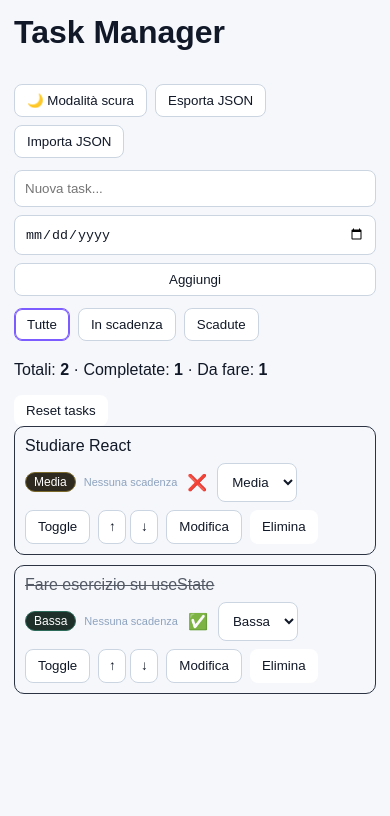
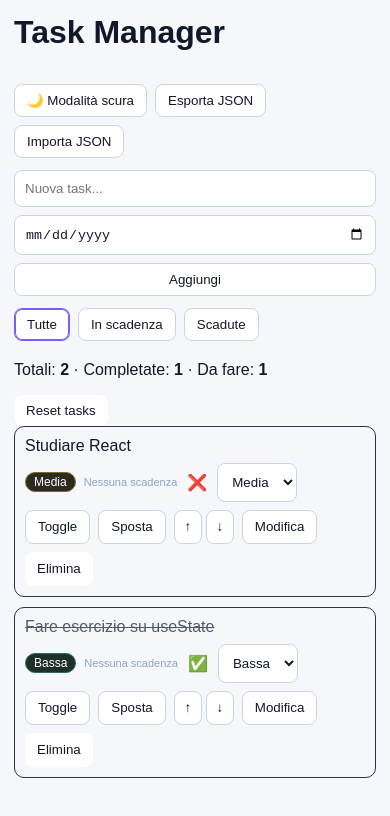
Before and after one commit to iqtron/task-manager, a React (Vite) app: page / in a window 390 px wide. Shown: the top 816 px of the page. Built offline with nearby package versions, Linux system fonts and the light colour scheme.

Commit message:
Desktop drag-drop with mobile quick move fallback

```diff
--- a/src/App.css
+++ b/src/App.css
@@ -147,6 +147,26 @@ button:hover {
   display: none;
   align-items: center;
   gap: 4px;
+}
+
+.quick-move-target {
+  display: none;
+  gap: 4px;
+}
+
+.quick-move-trigger {
+  display: none;
+}
+
+.quick-move-target button {
+  height: 28px;
+  padding: 0 8px;
+  font-size: 12px;
+}
+
+.quick-move-active {
+  border-color: #7c5cff;
+  box-shadow: 0 0 0 1px #7c5cff inset;
 }
 
 .move-buttons button {
@@ -318,4 +338,14 @@ button.danger:hover {
   .move-buttons {
     display: inline-flex;
   }
+
+  .quick-move-trigger {
+    display: inline-flex;
+  }
+
+  .quick-move-target {
+    display: inline-flex;
+    width: 100%;
+    justify-content: flex-start;
+  }
 }
--- a/src/App.jsx
+++ b/src/App.jsx
@@ -103,6 +103,7 @@ export default function App() {
     return window.matchMedia("(prefers-color-scheme: dark)").matches ? "dark" : "light";
   });
   const [draggedTaskId, setDraggedTaskId] = useState(null);
+  const [quickMoveSourceId, setQuickMoveSourceId] = useState(null);
   const importInputRef = useRef(null);
 
   useEffect(() => {
@@ -215,6 +216,38 @@ export default function App() {
     });
   }
 
+  function startQuickMove(id) {
+    setQuickMoveSourceId((prev) => (prev === id ? null : id));
+  }
+
+  function placeTaskRelative(sourceId, targetId, position) {
+    const source = Number(sourceId);
+    const target = Number(targetId);
+
+    if (!source || !target || source === target) return;
+
+    setTasks((prevTasks) => {
+      const ordered = [...prevTasks].sort((a, b) => (a.order ?? 0) - (b.order ?? 0));
+      const sourceIndex = ordered.findIndex((task) => task.id === source);
+      if (sourceIndex < 0) return prevTasks;
+
+      const next = [...ordered];
+      const [moved] = next.splice(sourceIndex, 1);
+
+      const targetIndex = next.findIndex((task) => task.id === target);
+      if (targetIndex < 0) return prevTasks;
+
+      const insertIndex = position === "above" ? targetIndex : targetIndex + 1;
+      next.splice(insertIndex, 0, moved);
+
+      const withOrder = next.map((task, idx) => ({ ...task, order: idx }));
+      const byId = new Map(withOrder.map((task) => [task.id, task]));
+      return prevTasks.map((task) => byId.get(task.id) ?? task);
+    });
+
+    setQuickMoveSourceId(null);
+  }
+
   function exportTasks() {
     const payload = JSON.stringify(tasks, null, 2);
     const blob = new Blob([payload], { type: "application/json" });
@@ -311,6 +344,9 @@ export default function App() {
           onPriorityChange={changePriority}
           onReorderTask={reorderTasks}
           onMoveTask={moveTask}
+          onStartQuickMove={startQuickMove}
+          onPlaceTaskRelative={placeTaskRelative}
+          quickMoveSourceId={quickMoveSourceId}
           onDragStart={setDraggedTaskId}
           draggedTaskId={draggedTaskId}
         />
--- a/src/components/TaskItem.jsx
+++ b/src/components/TaskItem.jsx
@@ -51,7 +51,7 @@ function getDueStatus(value, done) {
   return null;
 }
 
-function TaskItem({ task, index, total, onToggle, onDelete, onEdit, onPriorityChange, onReorderTask, onMoveTask, onDragStart, isDragging, draggedTaskId }) {
+function TaskItem({ task, index, total, onToggle, onDelete, onEdit, onPriorityChange, onReorderTask, onMoveTask, onStartQuickMove, onPlaceTaskRelative, quickMoveSourceId, onDragStart, isDragging, draggedTaskId }) {
   const [isEditing, setIsEditing] = useState(false);
   const [draftText, setDraftText] = useState(task.text);
   const [draftDueDate, setDraftDueDate] = useState(task.dueDate ?? "");
@@ -85,6 +85,8 @@ function TaskItem({ task, index, total, onToggle, onDelete, onEdit, onPriorityCh
   const overdue = isOverdue(task.dueDate, task.done);
   const dueStatus = getDueStatus(task.dueDate, task.done);
   const dueLabel = task.dueDate ? `Scadenza: ${formatDate(task.dueDate)}` : "Nessuna scadenza";
+  const isQuickMoveSource = quickMoveSourceId === task.id;
+  const isQuickMoveActive = quickMoveSourceId !== null;
 
   return (
     <li
@@ -140,6 +142,32 @@ function TaskItem({ task, index, total, onToggle, onDelete, onEdit, onPriorityCh
 
           <button onClick={() => onToggle(task.id)}>Toggle</button>
           <span className="drag-hint">⋮⋮</span>
+          <button
+            type="button"
+            className={`quick-move-trigger${isQuickMoveSource ? " quick-move-active" : ""}`}
+            onClick={() => onStartQuickMove?.(task.id)}
+            title="Seleziona task da spostare"
+          >
+            {isQuickMoveSource ? "Sposta: selezionata" : "Sposta"}
+          </button>
+          {isQuickMoveActive && !isQuickMoveSource ? (
+            <div className="quick-move-target" aria-label="Posizione destinazione">
+              <button
+                type="button"
+                onClick={() => onPlaceTaskRelative?.(quickMoveSourceId, task.id, "above")}
+                title="Posiziona sopra questa task"
+              >
+                Sopra qui
+              </button>
+              <button
+                type="button"
+                onClick={() => onPlaceTaskRelative?.(quickMoveSourceId, task.id, "below")}
+                title="Posiziona sotto questa task"
+              >
+                Sotto qui
+              </button>
+            </div>
+          ) : null}
           <div className="move-buttons" aria-label="Riordina task">
             <button
               type="button"
--- a/src/components/TaskList.jsx
+++ b/src/components/TaskList.jsx
@@ -1,6 +1,6 @@
 import TaskItem from "./TaskItem";
 
-function TaskList({ tasks, onToggle, onDelete, onEdit, onPriorityChange, onReorderTask, onMoveTask, onDragStart, draggedTaskId }) {
+function TaskList({ tasks, onToggle, onDelete, onEdit, onPriorityChange, onReorderTask, onMoveTask, onStartQuickMove, onPlaceTaskRelative, quickMoveSourceId, onDragStart, draggedTaskId }) {
   if (tasks.length === 0) {
     return <p>Nessuna task da mostrare.</p>;
   }
@@ -19,6 +19,9 @@ function TaskList({ tasks, onToggle, onDelete, onEdit, onPriorityChange, onReord
           onPriorityChange={onPriorityChange}
           onReorderTask={onReorderTask}
           onMoveTask={onMoveTask}
+          onStartQuickMove={onStartQuickMove}
+          onPlaceTaskRelative={onPlaceTaskRelative}
+          quickMoveSourceId={quickMoveSourceId}
           onDragStart={onDragStart}
           isDragging={draggedTaskId === task.id}
           draggedTaskId={draggedTaskId}
```
